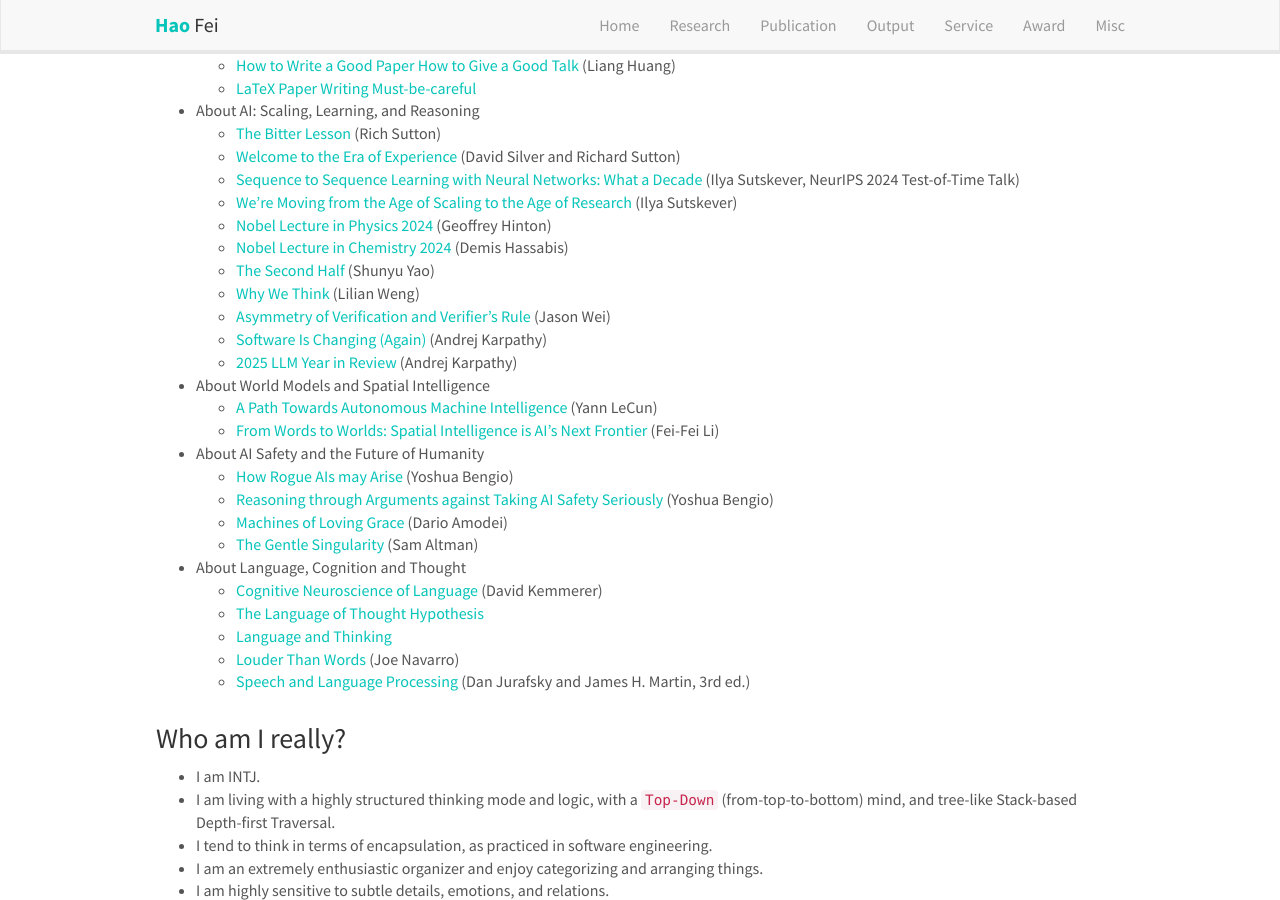
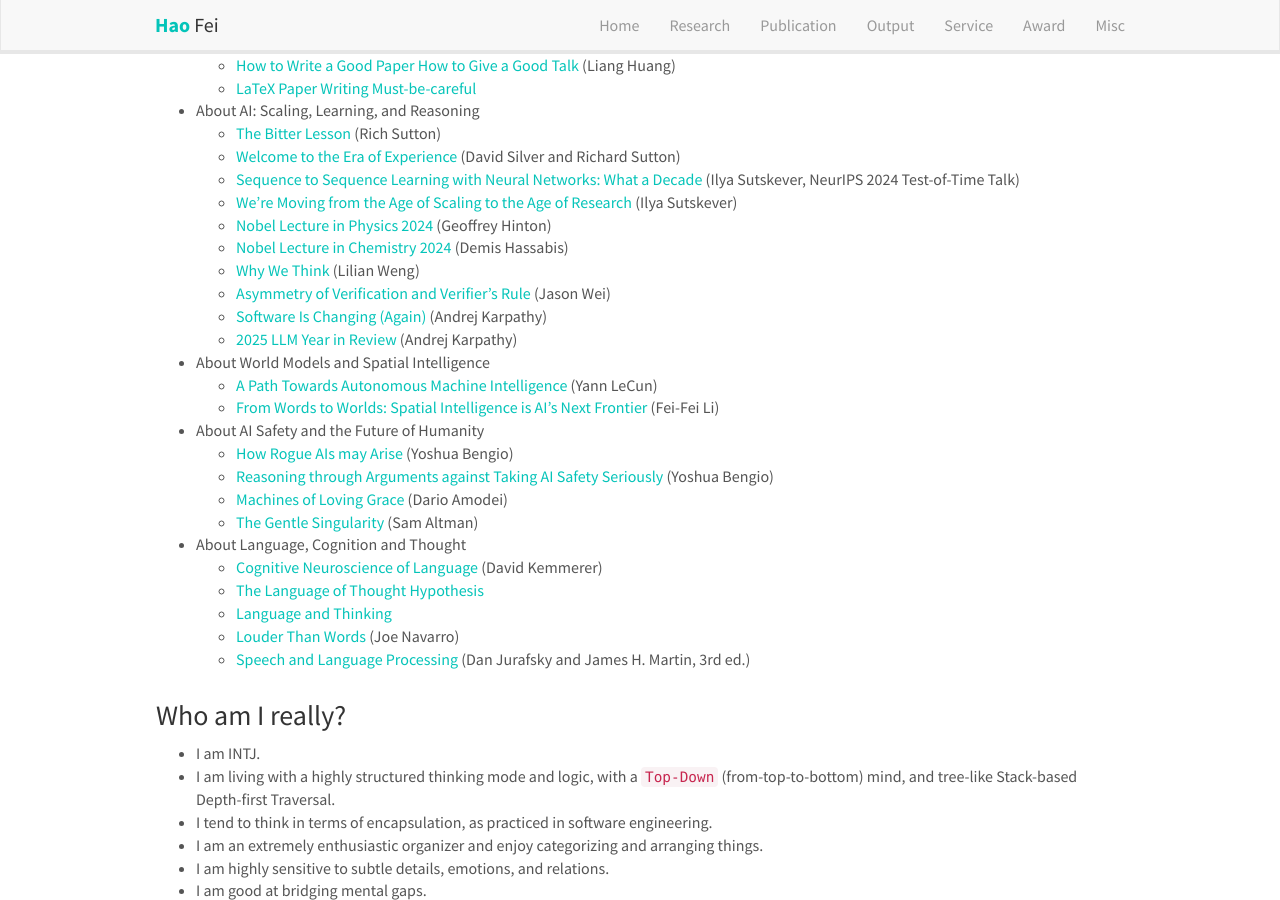
Before and after one commit to scofield7419/scofield7419.github.io, a Jekyll site: the page built from _pages/misc.md, in a window 1280 px wide and 900 px high, scrolled down 480 px. Built offline with Jekyll 4.4.1, drawn with Linux system fonts in a browser that asks for light colours; nearby versions of some CDN libraries; comment, search, counter and statistics services are not loaded; a style sheet for code colours, icons or effects is not loaded.

Commit message:
Update misc.md

```diff
--- a/_pages/misc.md
+++ b/_pages/misc.md
@@ -44,7 +44,6 @@
   - [We're Moving from the Age of Scaling to the Age of Research](https://www.dwarkesh.com/p/ilya-sutskever-2) (Ilya Sutskever)
   - [Nobel Lecture in Physics 2024](https://www.nobelprize.org/prizes/physics/2024/hinton/lecture/) (Geoffrey Hinton)
   - [Nobel Lecture in Chemistry 2024](https://www.nobelprize.org/prizes/chemistry/2024/hassabis/lecture/) (Demis Hassabis)
-  - [The Second Half](https://ysymyth.github.io/The-Second-Half/) (Shunyu Yao)
   - [Why We Think](https://lilianweng.github.io/posts/2025-05-01-thinking/) (Lilian Weng)
   - [Asymmetry of Verification and Verifier's Rule](https://www.jasonwei.net/blog/asymmetry-of-verification-and-verifiers-law) (Jason Wei)
   - [Software Is Changing (Again)](https://www.youtube.com/watch?v=LCEmiRjPEtQ) (Andrej Karpathy)
```
